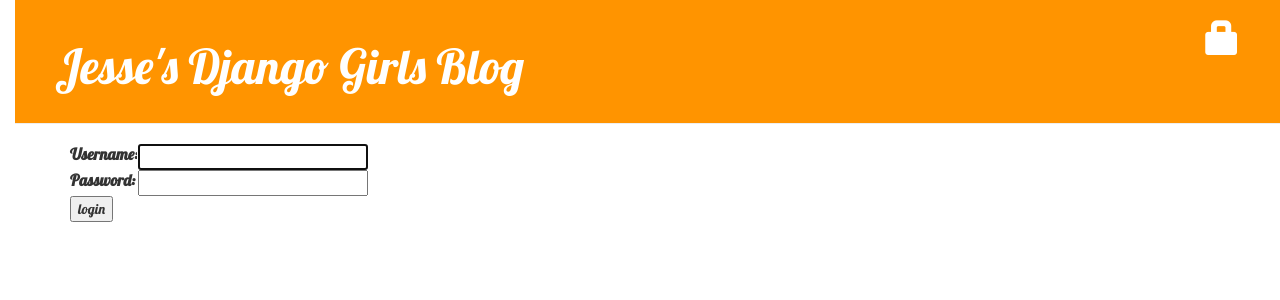
After one commit to HedronUser/my-first-blog, a Django app: page /accounts/login/ in a window 1280 px wide. The commit adds this page. Shown: the top 300 px of the page. Run offline with Django 3.2, Linux system fonts and the light colour scheme; some libraries are stand-ins or nearby versions.

Commit message:
added extra user authentication code, user validation template, verified working

```diff
--- a/blog/templates/blog/base.html
+++ b/blog/templates/blog/base.html
@@ -11,8 +11,11 @@
     <div class="page-header">
         {% if user.is_authenticated %}
             <a href="{% url 'post_new' %}" class="top-menu"><span class="glyphicon glyphicon-plus"></span></a>
+            <p class="top-menu">Hello {{ user.username }} <small>(<a href="{% url 'logout' %}">Log out</a>)</small></p>
+        {% else %}
+            <a href="{% url 'login' %}" class="top-menu"><span class="glyphicon glyphicon-lock"></span></a>
         {% endif %}
-        <h1><a href="/">Django Girls Blog</a></h1>
+        <h1><a href="/">Jesse's Django Girls Blog</a></h1>
     </div>
     <div class="content container">
         <div class="row">
--- a/blog/templates/blog/post_detail.html
+++ b/blog/templates/blog/post_detail.html
@@ -10,6 +10,8 @@
         {% if user.is_authenticated %}
             <a class="btn btn-default" href="{% url 'post_edit' pk=post.pk %}"><span class="glyphicon glyphicon-pencil"></span></a>
             <a class="btn btn-default" href="{% url 'post_remove' pk=post.pk %}"><span class="glyphicon glyphicon-remove"></span></a>
+        {% else %}
+            <a class="btn btn-default" href="{% url 'login' %}" class="top-menu"><span class="glyphicon glyphicon-lock"></span></a>
         {% endif %}
         <h1>{{ post.title }}</h1>
         <p>{{ post.text|linebreaksbr }}</p>
--- /dev/null
+++ b/blog/templates/registration/login.html
@@ -0,0 +1,24 @@
+{% extends "blog/base.html" %}
+
+{% block content %}
+    {% if form.errors %}
+        <p>Your username and password didn't match. Please try again.</p>
+    {% endif %}
+
+    <form method="post" action="{% url 'login' %}">
+    {% csrf_token %}
+        <table>
+        <tr>
+            <td>{{ form.username.label_tag }}</td>
+            <td>{{ form.username }}</td>
+        </tr>
+        <tr>
+            <td>{{ form.password.label_tag }}</td>
+            <td>{{ form.password }}</td>
+        </tr>
+        </table>
+
+        <input type="submit" value="login" />
+        <input type="hidden" name="next" value="{{ next }}" />
+    </form>
+{% endblock %}
--- a/mysite/settings.py
+++ b/mysite/settings.py
@@ -27,6 +27,7 @@ DEBUG = True
 
 ALLOWED_HOSTS = ['127.0.0.1', '.pythonanywhere.com']
 
+LOGIN_REDIRECT_URL = '/'
 
 # Application definition
 
--- a/mysite/urls.py
+++ b/mysite/urls.py
@@ -16,7 +16,11 @@ Including another URLconf
 from django.conf.urls import include, url
 from django.contrib import admin
 
+from django.contrib.auth import views
+
 urlpatterns = [
-    url(r'^admin/', admin.site.urls),
+    url(r'^admin/', include(admin.site.urls)),
+    url(r'^accounts/login/$', views.login, name='login'),
+    url(r'^accounts/logout/$', views.logout, name='logout', kwargs={'next_page': '/'}),
     url(r'', include('blog.urls')),
 ]
```
Also changed, not shown: 1 other file.
